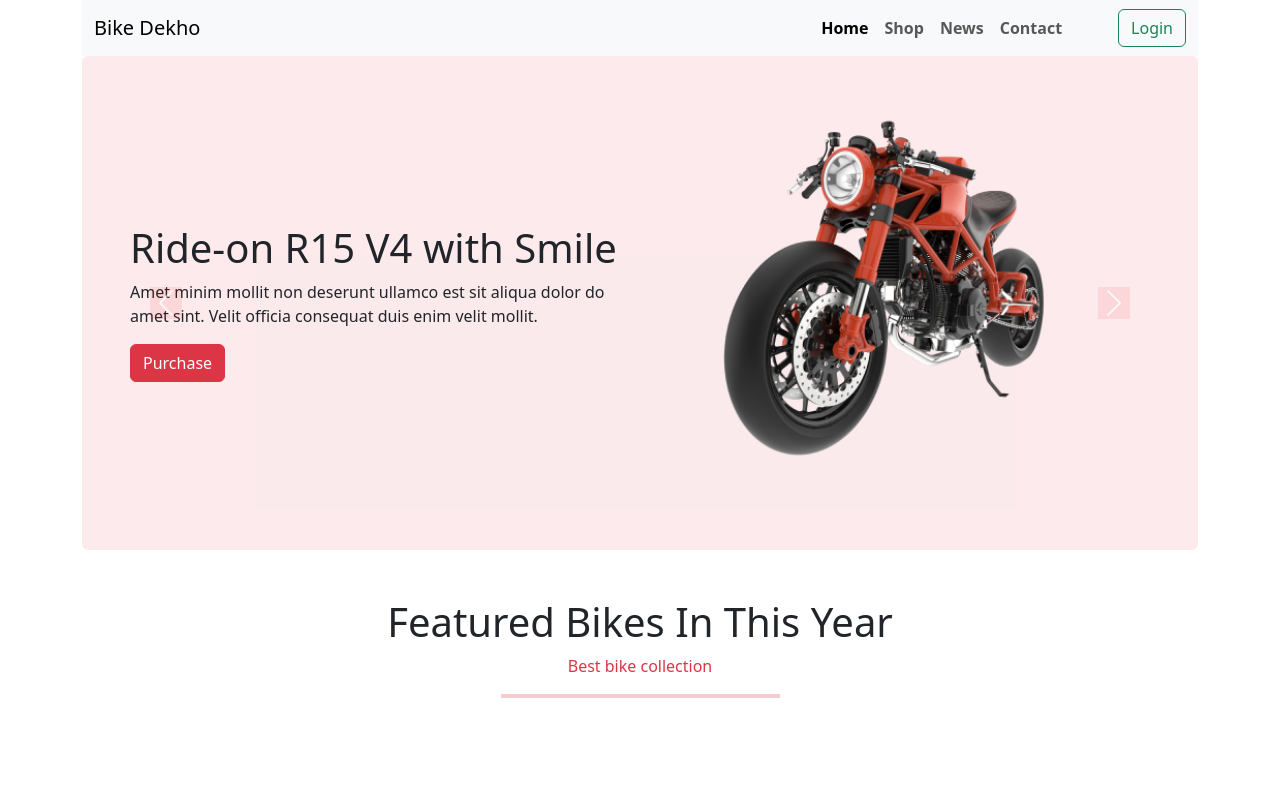
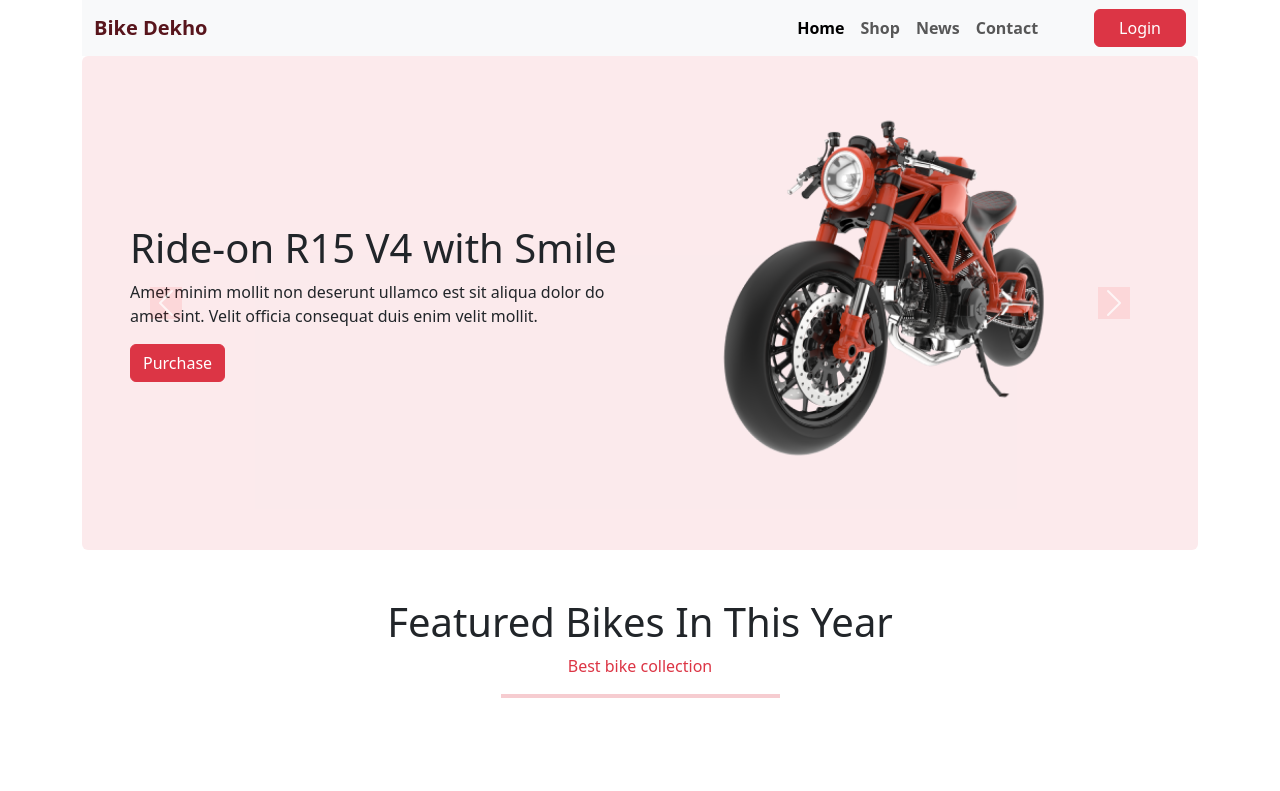
Before and after one commit to sayeed-cse/bikerz-zone, a plain HTML site: page index.html in a window 1280 px wide. Shown: the top 791 px of the page. Drawn offline with nearby package versions, Linux system fonts and the light colour scheme.

Commit message:
completed btn

```diff
--- a/index.html
+++ b/index.html
@@ -20,7 +20,7 @@
   <header>
     <nav class="navbar navbar-expand-lg bg-body-tertiary">
       <div class="container-fluid">
-        <a class="navbar-brand" href="#">Bike Dekho</a>
+        <a class="navbar-brand fw-bolder text-danger-emphasis" href="#">Bike Dekho</a>
         <button class="navbar-toggler" type="button" data-bs-toggle="collapse" data-bs-target="#navbarSupportedContent"
           aria-controls="navbarSupportedContent" aria-expanded="false" aria-label="Toggle navigation">
           <span class="navbar-toggler-icon"></span>
@@ -44,7 +44,7 @@
 
           </ul>
 
-          <button class="ms-5 btn btn-outline-success" type="submit">Login</button>
+          <button class="ms-5 btn btn-danger px-4" type="submit">Login</button>
         </div>
       </div>
     </nav>
```
